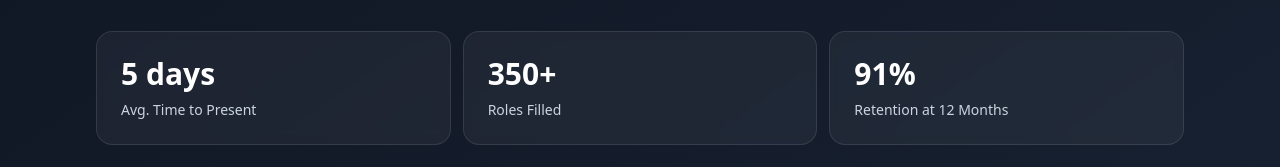
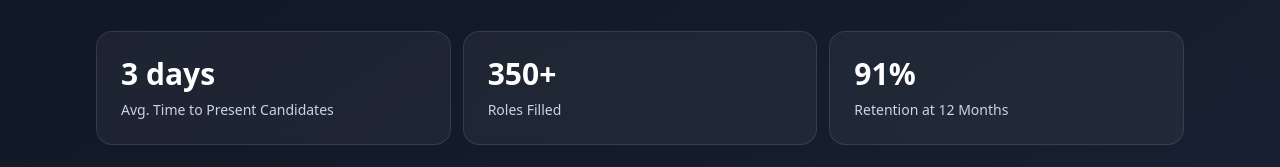
Before and after one commit to arunjolly/MachiningTalent, a Next.js app: page / in a window 1280 px wide. Shown: the part 1068-1235 px from the top of the page. Built offline with nearby package versions, Linux system fonts and the light colour scheme.

Commit message:
Update average time to present label in stats

```diff
--- a/app/page.jsx
+++ b/app/page.jsx
@@ -3,7 +3,7 @@ import Image from 'next/image';
 import BookCallCTA from '@/components/BookCallCTA';
 
 const stats = [
-  { label: 'Avg. Time to Present', value: '5 days' },
+  { label: 'Avg. Time to Present Candidates', value: '3 days' },
   { label: 'Roles Filled', value: '350+' },
   { label: 'Retention at 12 Months', value: '91%' },
 ];
```
